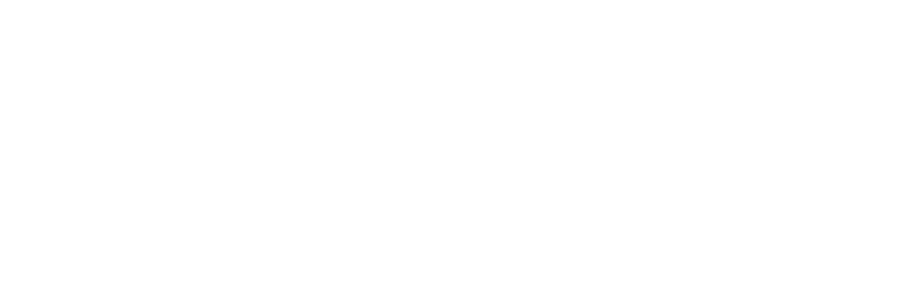
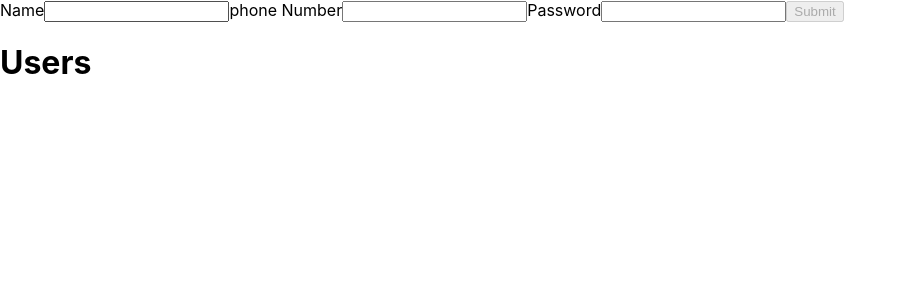
Before and after one commit to BW-Water-My-Plants-3/Front-End, a React (Create React App) app in the folder water-my-plants/: page /signup in a window 1280 px wide. Shown: the top 300 px of the page, without its empty margins (0-906 px from the left). Built offline with nearby package versions, Linux system fonts and the light colour scheme.

Commit message:
initial commit

```diff
--- a/water-my-plants/src/App.js
+++ b/water-my-plants/src/App.js
@@ -3,12 +3,14 @@
 import PrivateRoute from './components/PrivateRoute';
 import HomePage from "./components/HomePage"
 import Login from "./components/Login"
+import Signup from './components/Signup';
 function App() {
   return (
     <Router>
       <div className="App">
         {/* put components in here */}
         <Route exact path ="/login" component={Login} />
+        <Route exact path ="/signup" component={Signup} />
         <PrivateRoute exact path="/homepage" component={HomePage} />
       </div>
     </Router>
--- a/water-my-plants/src/components/Signup.js
+++ b/water-my-plants/src/components/Signup.js
@@ -3,12 +3,12 @@
 import axios from "axios"
 
 const formSchema = Yup.object().shape({
-userName:
+username:
     Yup
     .string()
     .required('Please enter your name'),
 
-    phone:
+    phoneNumber:
     Yup
     .string()
     .required('Please enter your phone number')
@@ -26,15 +26,15 @@
 const Signup = props =>{
 
     const [formState, setFormState] = useState({
-        userName: "",
-        phone: "",
+        username: "",
+        phoneNumber: "",
         password: ""
 
     })
 
     const [errors, setErrors] = useState({
-        userName: "",
-        phone: "",
+        username: "",
+        phoneNumber: "",
         password: ""
 
     })
@@ -101,18 +101,18 @@
         <div id="form">
 
             <form onSubmit={formSubmit}>
-                <label htmlFor="userName">
+                <label htmlFor="username">
                     Name
-                <input id="userName" type="text" name="userName" value={formState.userName} onChange={inputChange} />
-                {errors.userName.length > 0 ? (<p>{errors.name}</p>):null}
+                <input id="username" type="text" name="username" value={formState.username} onChange={inputChange} />
+                {errors.username.length > 0 ? (<p>{errors.username}</p>):null}
                 </label>
-                <label htmlFor="phone">
-                    Phone
-                <input id="phone" type="phone" name="phone" value={formState.phone} onChange={inputChange} />
-                {errors.phone.length > 0 ? (<p className="error"> {errors.phone}</p>) : null}
+                <label htmlFor="phoneNumber">
+                    phone Number
+                <input id="phoneNumber" type="phoneNumber" name="phoneNumber" value={formState.phoneNumber} onChange={inputChange} />
+                {errors.phoneNumber.length > 0 ? (<p className="error"> {errors.phoneNumber}</p>) : null}
                 </label>
                 <label htmlFor="role">
-                    Role
+
                 </label>
                 <label htmlFor="password">
                     Password
@@ -126,7 +126,7 @@
                 <h1>Users</h1>
                 {users.map(element => {
                     return (
-                        <div>Name: {element.userName} Email: {element.email}</div>
+                        <div>Name: {element.username} Email: {element.email}</div>
                     );
                 })}
             </div>
```
Also changed, not shown: 1 other file (tests, documents, lock files or other folders).
